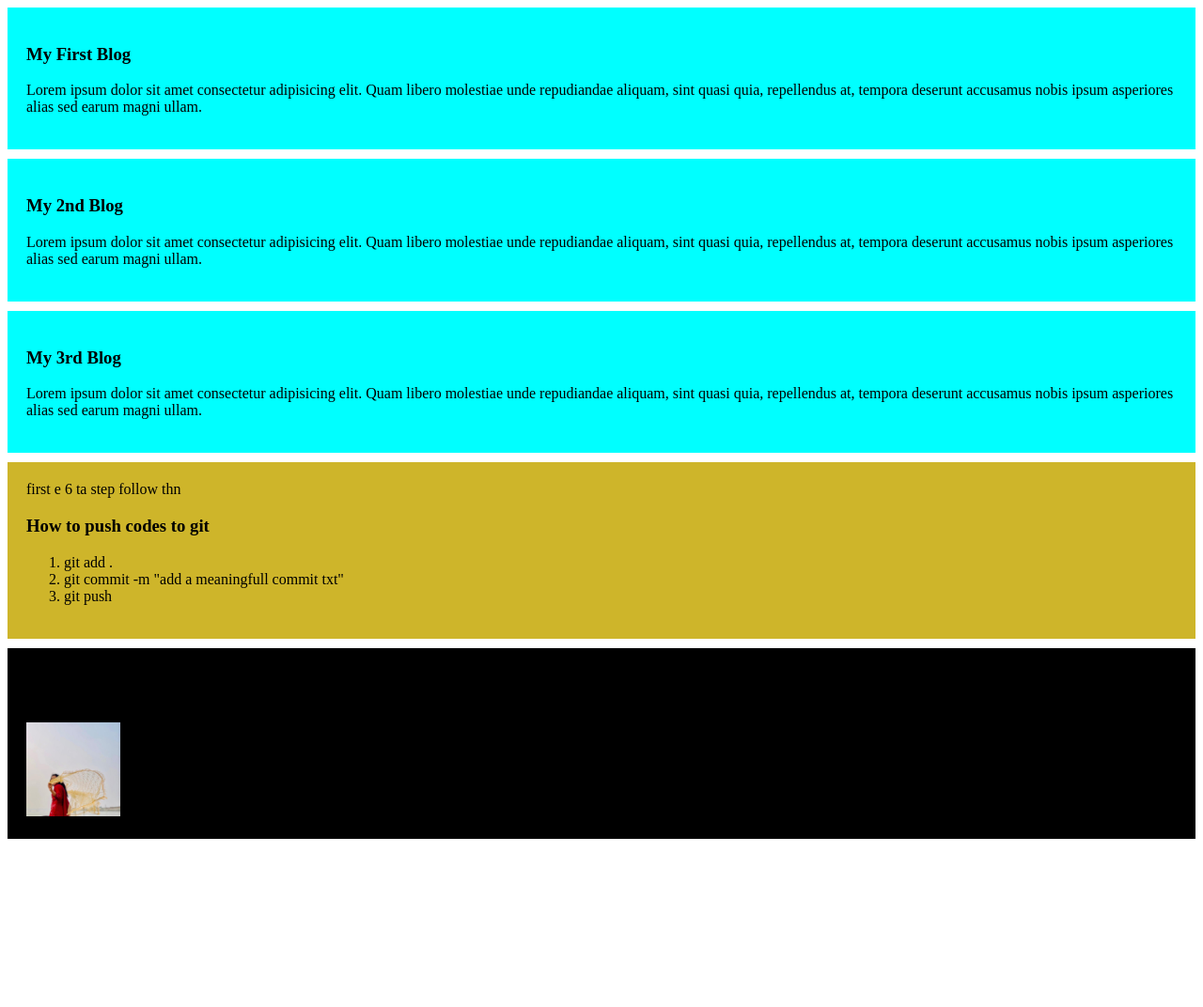
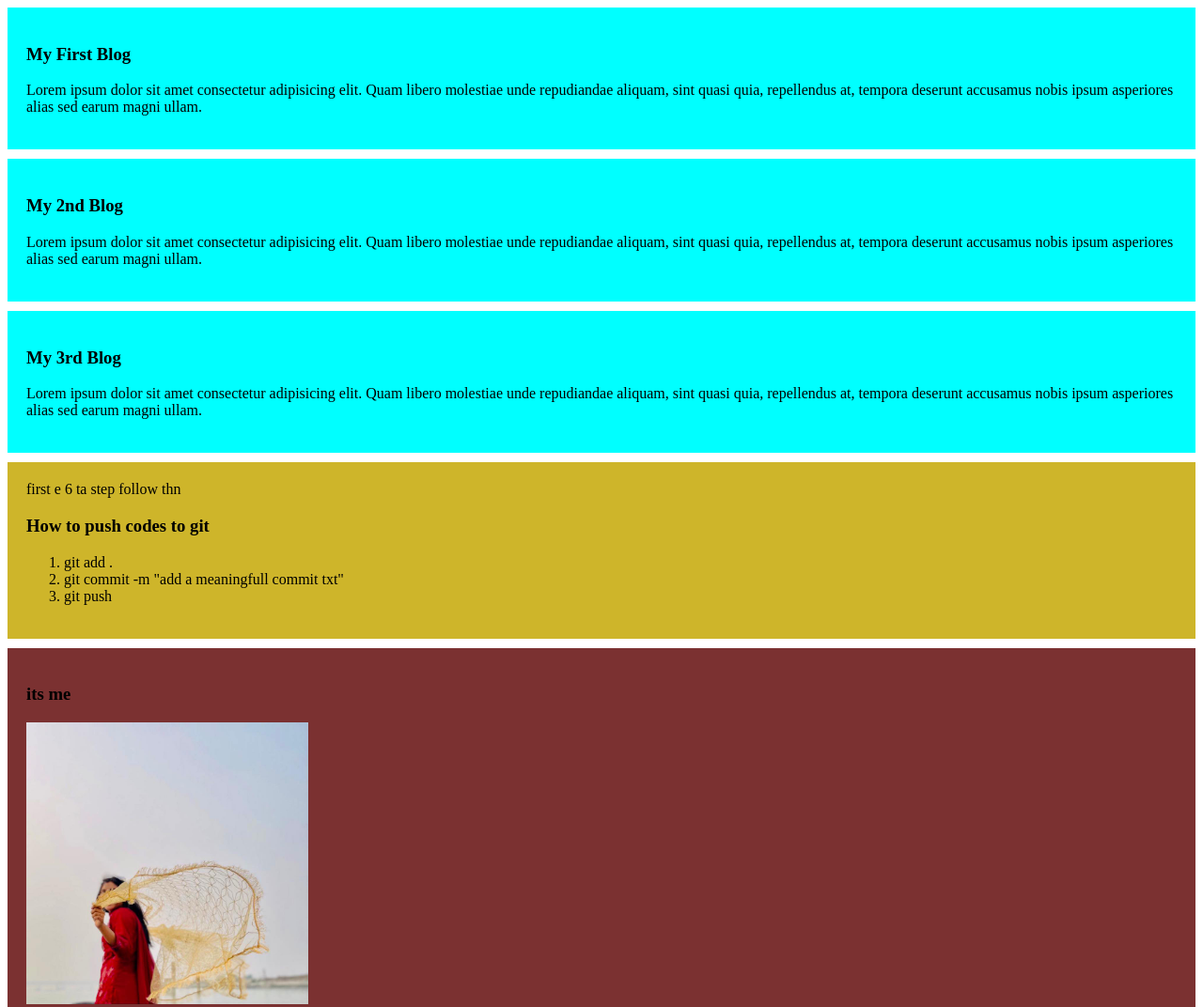
Before and after one commit to masuma12rima/my-first-web, a plain HTML site: page index.html in a window 1280 px wide. Shown: the top 1072 px of the page at 94% size. Before the commit the page ends 903 px from the top, so only its background shows below. Drawn offline with Linux system fonts and the light colour scheme.

Commit message:
add its me

```diff
--- a/index.html
+++ b/index.html
@@ -31,7 +31,7 @@
     </div>
     <div class="hw">
         <h3>its me</h3>
-        <img width="100px" src="images/p.jpg" alt="">
+        <img width="300px" src="images/p.jpg" alt="">
     </div>
 
 </body>
--- a/styles/blog.css
+++ b/styles/blog.css
@@ -8,4 +8,4 @@ div{
     background-color: rgb(206, 181, 42);
 }
 .hw{
-background-color: black;
+background-color: rgb(123, 49, 49);
```
